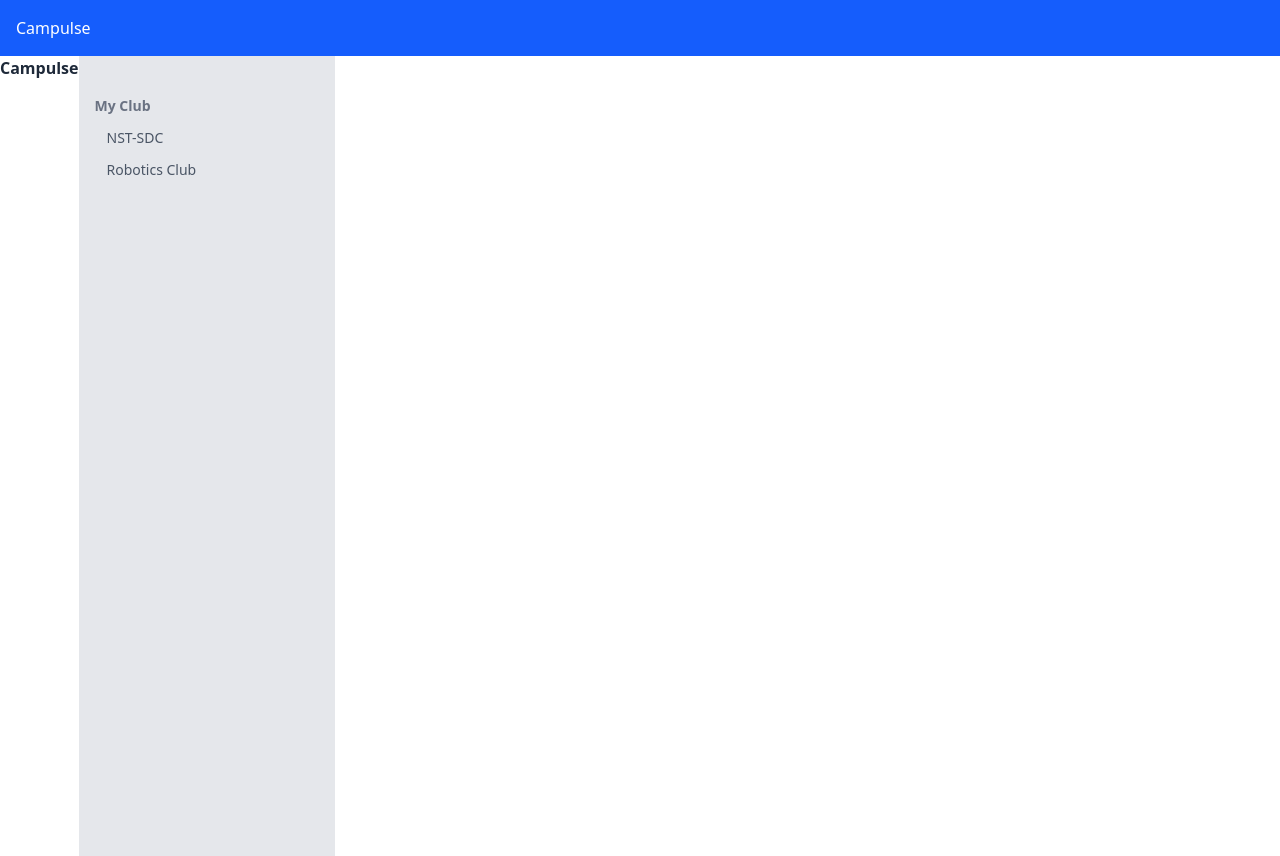
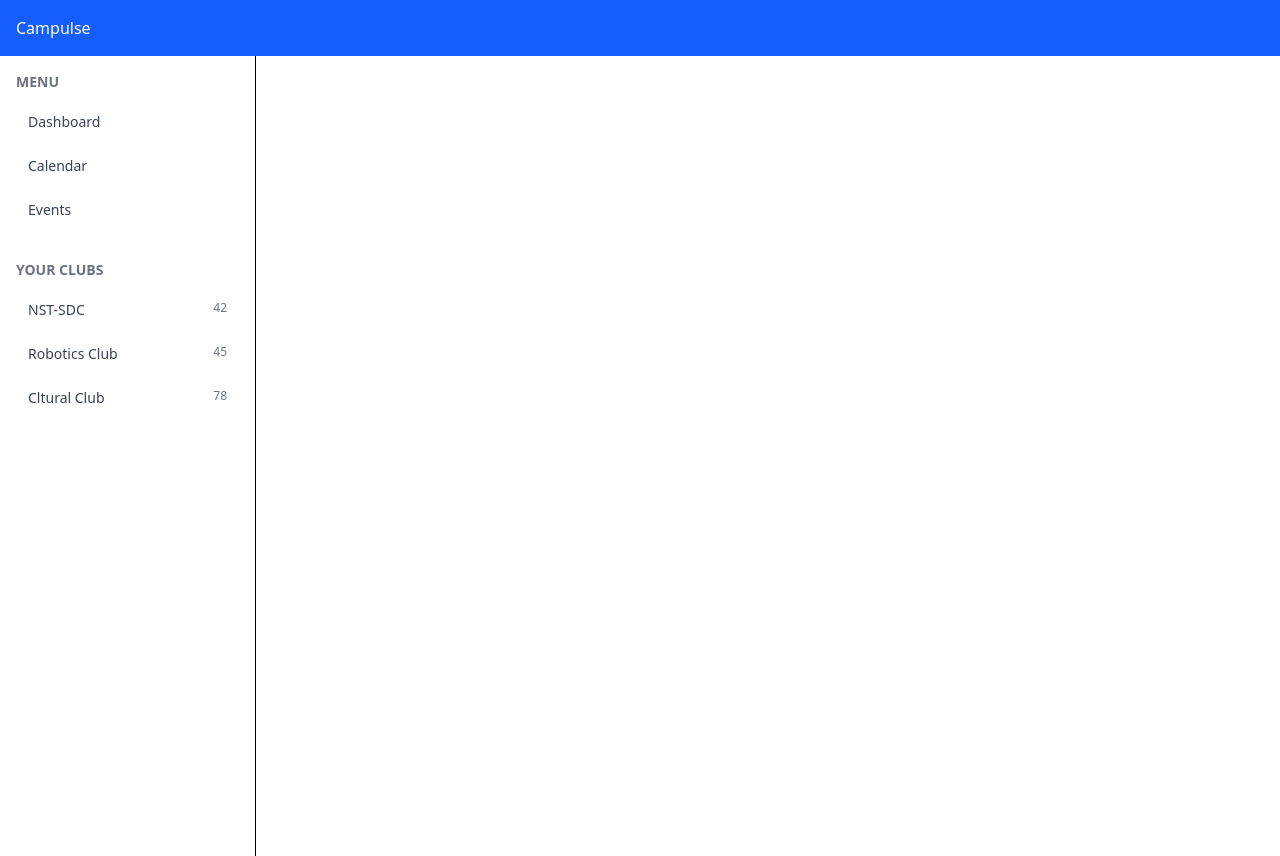
Before and after one commit to ayush-pandey047/campulse, a React app in the folder frontend/: page /student in a window 1280 px wide. Built offline with nearby package versions, Linux system fonts and the light colour scheme; the HTML template or start-up script is replaced by a standard one.

Commit message:
added new lines of code in statcard,studentcluboverview

```diff
--- a/frontend/src/components/common/StatCard.jsx
+++ b/frontend/src/components/common/StatCard.jsx
@@ -0,0 +1,19 @@
+export default function StatCard({ title, value, subtitle }) {
+    return (
+        <div className="bg-white dark:bg-slate-800 rounded-xl p-5 shadow-md hover:shadow-lg transition">
+            <h4 className="text-sm text-gray-500 dark:text-gray-400">{title}</h4>
+            <p className="text-3xl font-bold text-gray-800 dark:text-white mt-2">{value}</p>
+            <p className="text-xs text-gray-400 mt-1">{subtitle}</p>
+        </div>
+    );
+}
+
+// export default function StatCard(title,value,subtitle){
+//     return (
+//         <div className="br-white dark:bg-slate-800 rounded-xl p-5 shadow-md hover:shadow-lg transition">
+//             <h4 className="text-sm text-gray-500 dark:text-gray-400">{title}</h4>
+//             <p className="text-3x1 font-bold text-gray-500 dark:text-gray-800 dark:text-white mt-2">{value}</p>
+//             <p className="text-xs text-gray-400 mt-1">{subtitle}</p>
+//         </div>
+//     )
+// }
--- a/frontend/src/components/layout/Sidebar.jsx
+++ b/frontend/src/components/layout/Sidebar.jsx
@@ -1,53 +1,66 @@
-import {NavLink} from "react-router-dom";
+import { NavLink } from "react-router-dom";
 
-export default function Sidebar({menu, clubs}){
-    return(
-        <>
-        <h1 className="text-x1 font-bold text-gray-800 dark:text-whilte mb-6"> Campulse</h1>
-        <div className="w-64 min-h-screen bg-gray-200 dark:bg-gray-800 p-4">
-            <div className="space-y-2">
-                {menu.map((item) => {
+export default function Sidebar({ menu, clubs }) {
+  return (
+    <aside className="w-64 min-h-screen border-r bg-white p-4">
+
+      {/* MENU */}
+      <div className="mb-8">
+        <h2 className="text-sm font-semibold text-gray-500 mb-3">
+          MENU
+        </h2>
+
+        <ul className="space-y-2">
+          {menu.map((item) => (
+            <li key={item.path}>
               <NavLink
-                      key={item.path}
                 to={item.path}
-                      className = {({isActive}) =>
-                            `block px-3 py-2 rounded-md text-sm transisation
+                end
+                className={({ isActive }) =>
+                  `block px-3 py-2 rounded-md text-sm font-medium
                   ${
                     isActive
-                                ? 'bg-blue-500 text-whilte'
-                                : "text-gray-700 dark:gray-300 hover:bg-gray-300 dark:hover:bg-gray-700"
-                            }`}>
+                      ? "bg-blue-100 text-blue-600"
+                      : "text-gray-700 hover:bg-gray-100"
+                  }`
+                }
+              >
                 {item.label}
               </NavLink>
-                })}
+            </li>
+          ))}
+        </ul>
       </div>
 
-        {/* CLUB SECTION (ONLY FOR STUDENTS)*/}
-            {clubs &&
-            (<div className="mt-6">
-                <p className="text-sm font-semibold text-gray-500 dark:text-gray-400 mb-2">
-                    My Club
-                </p>
+      {/* CLUBS */}
+      <div>
+        <h2 className="text-sm font-semibold text-gray-500 mb-3">
+          YOUR CLUBS
+        </h2>
 
-                <div className="space-y-1">
-                    {clubs.map((club)=>(
+        <ul className="space-y-2">
+          {clubs.map((club) => (
+            <li key={club.id}>
               <NavLink
-                          key = {club.id}
-                          to = {`/student/clubs/${club.id}`}
-                          className = {({isActive}) =>
-                            `block px-3 py-1 rounded-md text-sm
+                to={`/student/clubs/${club.id}`}
+                className={({ isActive }) =>
+                  `flex justify-between px-3 py-2 rounded-md text-sm
                   ${
                     isActive
-                                ? 'bg-blue-500 text-whilte'
-                                : "text-gray-600 dark:gray-400 hover:bg-gray-200 dark:hover:bg-gray-700"
-                            }`}>
-                        {club.name}
+                      ? "bg-green-100 text-green-700"
+                      : "text-gray-700 hover:bg-gray-100"
+                  }`
+                }
+              >
+                <span>{club.name}</span>
+                <span className="text-xs text-gray-500">
+                  {club.members}
+                </span>
               </NavLink>
+            </li>
           ))}
+        </ul>
       </div>
-            </div>
-        )}
-        </div>
-        </>
+    </aside>
   );
 }
--- a/frontend/src/pages/club/ClubIncDashboard.jsx
+++ b/frontend/src/pages/club/ClubIncDashboard.jsx
@@ -1,9 +1,16 @@
 import ClubincLayout from "../../components/layout/ClubincLayout";
+import StatCard from "../../components/common/StatCard";
 
 export default function clubdash(){
     return (
         <ClubincLayout>
-            <h1>Clubinc Dashboard</h1>
+            <div className="p-6">
+                <h1 className="text-2x1 font-bold mb-6">Club Dashboard</h1>
+                <div className="grid grid-cols-1 md:grid-cols-3 gap-6">
+                    <StatCard title="Club Members" value = "28"/>
+                    <StatCard title="Active Registrations" value = "2"/>
+                </div>
+            </div>
         </ClubincLayout>
     )
 }
--- a/frontend/src/pages/faculty/FacultyDashboard.jsx
+++ b/frontend/src/pages/faculty/FacultyDashboard.jsx
@@ -1,9 +1,16 @@
 import FacultyLayout from "../../components/layout/FacultyLayout";
+import StatCard from "../../components/common/StatCard";
 
 export default function Fasdash(){
     return (
         <FacultyLayout>
-            <h1>Faculty Dashboard</h1>
+            <div className="p-6">
+                <h1 className="text-2x1 font-bold mb-6">Faculty Dashboard</h1>
+                <div className="grid grid-cols-1 md:grid-cols-3 gap-6">
+                    <StatCard title="Total Clubs" value = "12"/>
+                    <StatCard title="Pending Feedback" value = "5"/>
+                </div>
+            </div>
         </FacultyLayout>
     )
 }
--- a/frontend/src/pages/student/StudentCalendar.jsx
+++ b/frontend/src/pages/student/StudentCalendar.jsx
@@ -1,7 +1,8 @@
-export default function Studentcal(){
+export default function StudentCalendar(){
     return(
-        <>
-        <h4>Student Cal</h4>
-        </>
+       <>
+        <h1 className="text-2xl font-bold mb-4">Calendar</h1>
+        <p className="text-gray-600">Event calendar will shown here</p>
+       </>
     )
 };
--- a/frontend/src/pages/student/StudentClubOverview.jsx
+++ b/frontend/src/pages/student/StudentClubOverview.jsx
@@ -1,11 +1,30 @@
 import { useParams } from "react-router-dom";
+import { studentClubs } from "../../utils/mockClubs";
 
-export default  function StudentClubOverview(){
-    const {clubId} = useParams();
+export default function StudentClubOverview() {
+    const { clubId } = useParams();
 
-    return(
-        <div>
-            Club Details for: {clubId}
+    const club = studentClubs.find(
+        (c) => c.id === Number(clubId) // if club id is in "1" so number will convert it into number then it will check/filter out it.
+    );
+
+    if (!club) {
+        return <p className="p-6">Club Not Found</p>;
+    }
+
+    return (
+        <div className="p-6">
+            <h1 className="text-2xl font-bold mb-4">
+                {club.name}
+            </h1>
+
+            <p className="text-gray-600 mb-2">
+                Total members: <strong>{club.members}</strong>
+            </p>
+
+            <p className="text-gray-600">
+                Club activities, announcements, and events will appear here.
+            </p>
         </div>
-    )
+    );
 }
--- a/frontend/src/pages/student/StudentDashboard.jsx
+++ b/frontend/src/pages/student/StudentDashboard.jsx
@@ -1,9 +1,15 @@
-import StudentLayout from "../../components/layout/StudentLayout"
+import StatCard from "../../components/common/StatCard"
 
 export default function studash(){
     return (
-        <StudentLayout>
-            <h1>Student Dashboard</h1>
-        </StudentLayout>
+        <div className="p-6">
+            <h1 className="text-2x1 font-bold mb-6">Student Dashboard</h1>
+            <div className="grid grid-cols-1 md:grid-cols-3 gap-6">
+                <StatCard title="Registered Events" value = "4"/>
+                <StatCard title="Upcoming deadlines " value = "1"/>
+            </div>
+        </div>
+
+
     )
 }
--- a/frontend/src/pages/student/StudentEvents.jsx
+++ b/frontend/src/pages/student/StudentEvents.jsx
@@ -1,10 +1,11 @@
 
-export default  function StudentClubOverview(){
+export default  function StudentEvents(){
 
 
     return(
-        <div>
-            Events Details
-        </div>
-    )
+        <>
+            <h1 className="text-2xl font-bold mb-4">EVENTS</h1>
+            <p className="text-gray-600">All Upcoming and past events will be show here.</p>
+        </>
+    );
 }
--- a/frontend/src/routes/AppRoutes.jsx
+++ b/frontend/src/routes/AppRoutes.jsx
@@ -12,6 +12,7 @@ import StudentDashboard from "../pages/student/StudentDashboard.jsx";
 import StudentCalender from "../pages/student/StudentCalendar.jsx";
 import StudentLayout from "../components/layout/StudentLayout.jsx";
 import StudentClubOverview from "../pages/student/StudentClubOverview.jsx"
+import StudentEvents from "../pages/student/StudentEvents.jsx"
 
 import ClubIncLayout from "../components/layout/ClubincLayout.jsx"
 import ClubIncDashboard from "../pages/club/ClubIncDashboard.jsx";
@@ -38,6 +39,7 @@ export default function AppRoute(){
                      <Route path="dashboard" element={<StudentDashboard />} />
                      <Route path="calender" element={<StudentCalender />} />
                      <Route path="clubs/:clubId" element={<StudentClubOverview />} />
+                     <Route path="events" element={<StudentEvents/>}/>
             </Route>
 
             /** THIS IS FOR ClubInc CONECTNG*/
--- a/frontend/src/utils/menuConfig.js
+++ b/frontend/src/utils/menuConfig.js
@@ -8,7 +8,7 @@ export const facultyMenu = [
 export const studentMenu = [
     {label: "Dashboard", path:'/student/dashboard'},
     {label: "Calendar", path:"/student/calendar" },
-    {label:"Explore Events" , path:"student/events"}
+    {label:"Events" , path:"student/events"}
 ];
 
 export const clubMenu = [
--- a/frontend/src/utils/mockClubs.jsx
+++ b/frontend/src/utils/mockClubs.jsx
@@ -1,14 +1,17 @@
 export const studentClubs = [
     {
         id:"tech",
-        name:"NST-SDC"
+        name:"NST-SDC",
+        members:42,
     },
     {
         id:"robotics",
-        name:"Robotics Club"
+        name:"Robotics Club",
+        members:45
     },
     {
         id:"cltural",
-        naame:"Cltursl Club"
+        name:"Cltural Club",
+        members:78
     }
 ]
```
Also changed, not shown: frontend/src/components/common/EventCard.jsx (added), 1 other file (tests, documents, lock files or other folders). Lines whose indentation alone changed are shown as unchanged.
